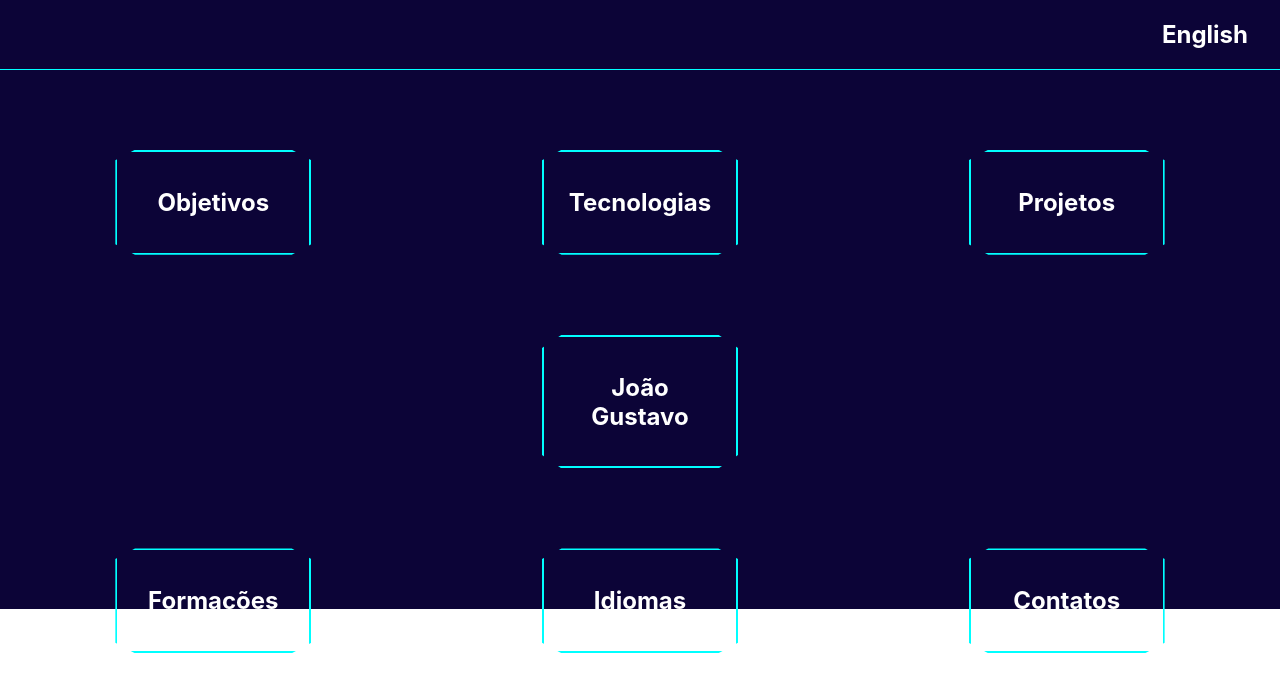
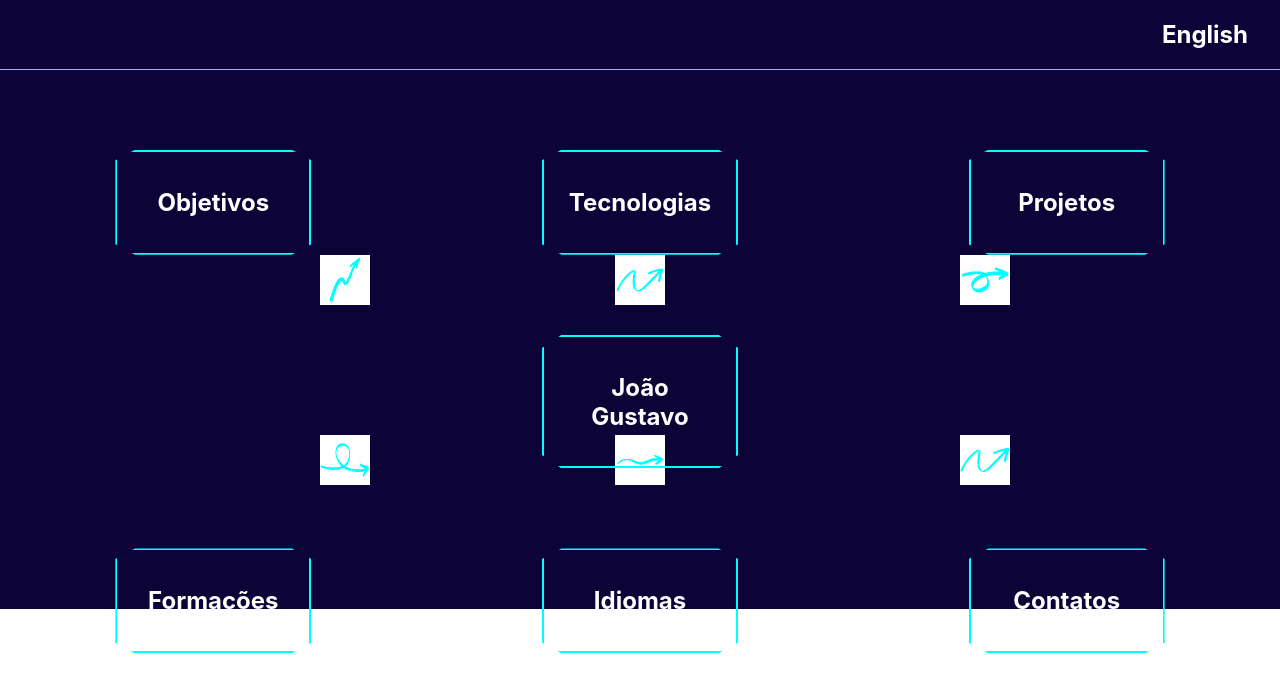
Before and after one commit to JoaoGstvo/JoaoGustavo-Portfolio, a React app in the folder meu-site/: page / in a window 1280 px wide. Built offline with nearby package versions, Linux system fonts and the light colour scheme.

Commit message:
Ajuste de imagens para visualização

```diff
--- a/meu-site/src/pages/home-portugues/index.css
+++ b/meu-site/src/pages/home-portugues/index.css
@@ -53,4 +53,60 @@ main {
         color: white;
     }
 
+    .setas{
+        display: flex;
+        flex-direction: column;
+        width: 100px;
+    }
+
+
+    /* Contêiner de setas */
+    .section-setas {
+        position: relative; /* Contêiner relativo para setas */
+        height: 0; /* Alinha com os elementos sem influenciar o layout */
+    }
+
+    /* Estilo base das setas */
+    .seta {
+        position: absolute; /* Posiciona livremente no layout */
+        width: 50px; /* Tamanho fixo das setas (ajuste conforme necessário) */
+        height: auto; /* Mantém a proporção da imagem */
+    }
+
+    /* Setas superiores apontando para o centro */
+    .seta1 {
+        top: -80px; /* Ajuste o valor para posicionar acima */
+        left: 25%; /* Alinha com a primeira div superior */
+    }
+
+    .seta2 {
+        top: -80px;
+        left: 50%; /* Centraliza entre divs superiores */
+        transform: translateX(-50%);
+    }
+
+    .seta3 {
+        top: -80px;
+        left: 75%; /* Alinha com a terceira div superior */
+    }
+
+    /* Setas inferiores saindo do centro */
+    .seta4 {
+        top: 100px; /* Ajuste o valor para posicionar abaixo */
+        left: 25%; /* Alinha com a primeira div inferior */
+    }
+
+    .seta5 {
+        top: 100px;
+        left: 50%;
+        transform: translateX(-50%);
+    }
+
+    .seta6 {
+        top: 100px;
+        left: 75%; /* Alinha com a terceira div inferior */
+    }
+
+
+
 }
--- a/meu-site/src/pages/home-portugues/index.js
+++ b/meu-site/src/pages/home-portugues/index.js
@@ -2,63 +2,55 @@ import './index.css'
 
 function PaginaInicial() {
     return(
+
         <main>
             <section className="section-linguagem" id="id-section">
                 <div className="div-linguagem">
-                    <h1 className="textos">
-                        English
-                    </h1>
+                    <h1 className="textos">English</h1>
                 </div>
             </section>
 
             <section className="itens-superiores" id="id-section">
                 <div className="id-divs" id="div-1">
-                    <h1 className="textos">
-                        Objetivos
-                    </h1>
+                    <h1 className="textos">Objetivos</h1>
                 </div>
-                {/* --------------------------------------------- */}
+
                 <div className="id-divs" id="div-2">
-                    <h1 className="textos">
-                        Tecnologias
-                    </h1>
+                    <h1 className="textos">Tecnologias</h1>
                 </div>
-                {/* --------------------------------------------- */}
+
                 <div className="id-divs" id="div-3">
-                    <h1 className="textos">
-                        Projetos
-                    </h1>
+                    <h1 className="textos">Projetos</h1>
                 </div>
             </section>
 
+            <section className="section-setas">
+                <img src="/images/1.png" alt="Seta 1" className="seta seta1" />
+                <img src="/images/2.png" alt="Seta 2" className="seta seta2" />
+                <img src="/images/3.png" alt="Seta 2" className="seta seta3" />
+
+                <img src="/images/4.png" alt="Seta 4" className="seta seta4" />
+                <img src="/images/5.png" alt="Seta 5" className="seta seta5" />
+                <img src="/images/6.png" alt="Seta 6" className="seta seta6" />
+            </section>
+
             <section className="itens-meio" id="id-section">
-
                 <div className="id-divs" id="div-4">
-                    <h1 className="textos">
-                        João Gustavo
-                    </h1>
+                    <h1 className="textos">João Gustavo</h1>
                 </div>
-
             </section>
 
             <section className="itens-inferiores">
                 <div className="id-divs" id="div-5">
-                    <h1 className="textos">
-                        Formações
-                    </h1>
+                    <h1 className="textos">Formações</h1>
                 </div>
 
-                {/* --------------------------------------------- */}
                 <div className="id-divs" id="div-6">
-                    <h1 className="textos">
-                        Idiomas
-                    </h1>
+                    <h1 className="textos">Idiomas</h1>
                 </div>
-                {/* --------------------------------------------- */}
+
                 <div className="id-divs" id="div-7">
-                    <h1 className="textos">
-                        Contatos
-                    </h1>
+                    <h1 className="textos">Contatos</h1>
                 </div>
             </section>
         </main>
```
